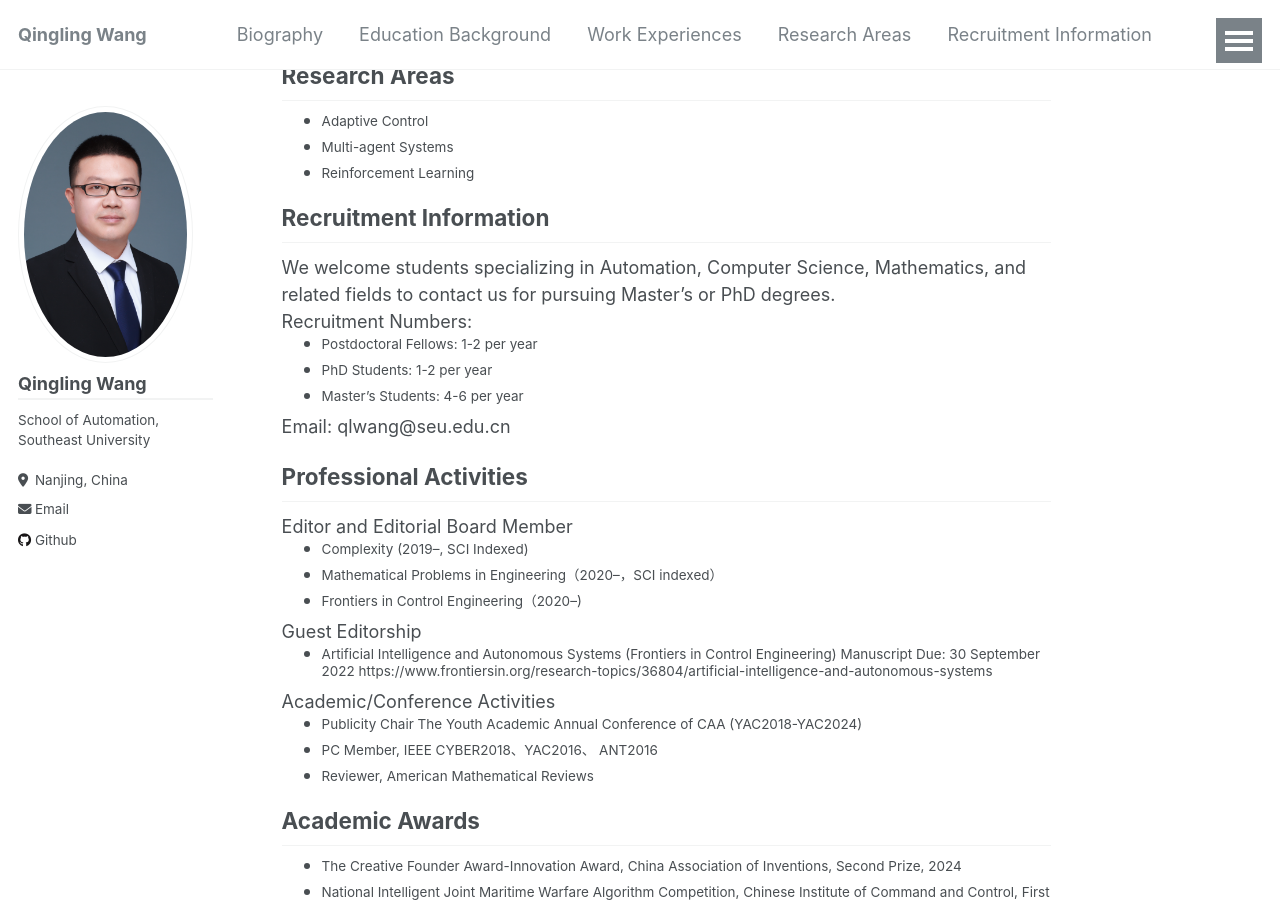
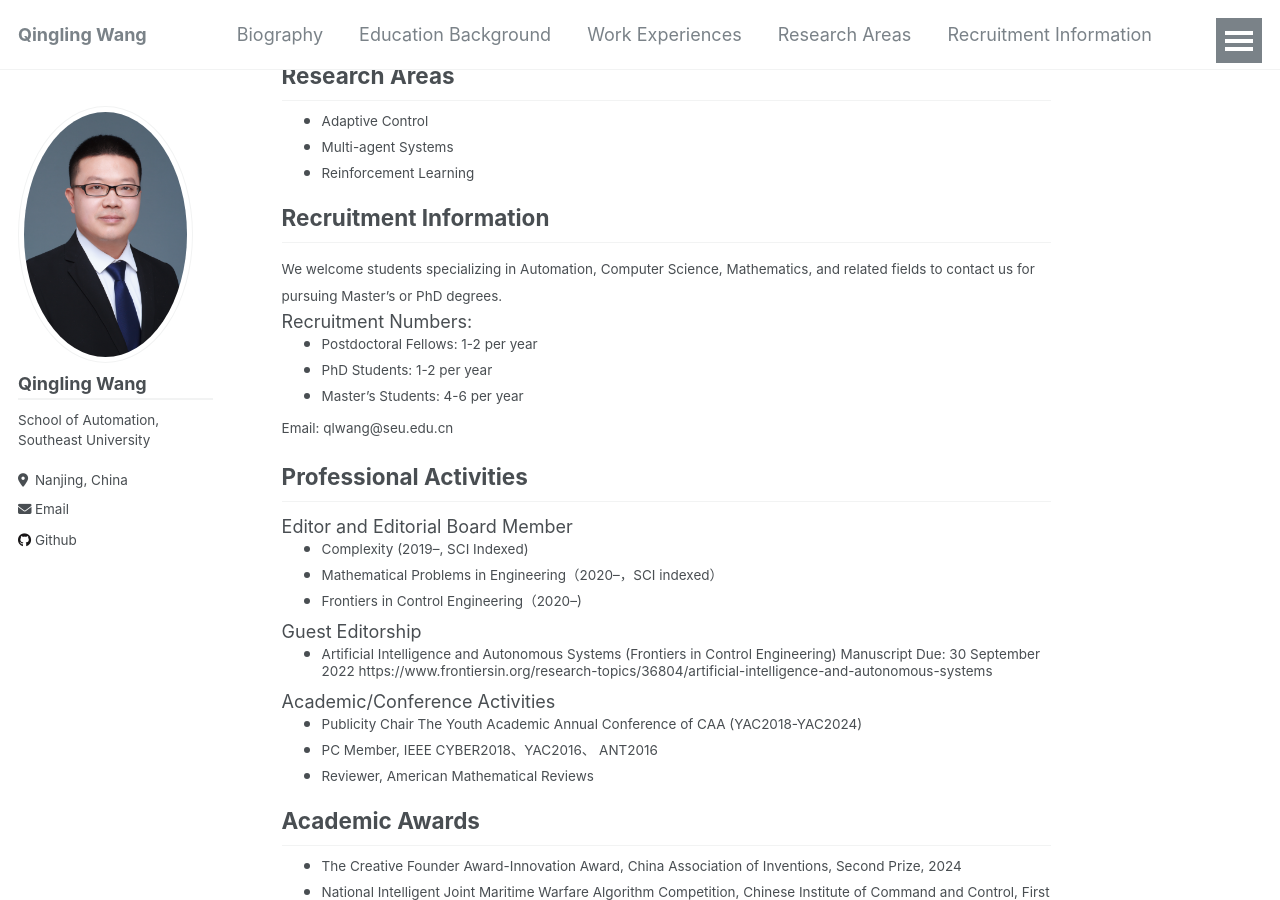
Before and after one commit to qinglingwang/qinglingwang.github.io, a Jekyll site: the page built from _pages/about.md, in a window 1280 px wide and 900 px high, scrolled down 772 px. Built offline with Jekyll 4.4.1, drawn with Linux system fonts in a browser that asks for light colours.

```diff
--- a/_pages/about.md
+++ b/_pages/about.md
@@ -60,7 +60,7 @@ h1, h2, h3, h4, h5, h6 {
 * <small> Reinforcement Learning
 
 <h2 id="student">Recruitment Information</h2>
-We welcome students specializing in Automation, Computer Science, Mathematics, and related fields to contact us for pursuing Master's or PhD degrees.
+<small>We welcome students specializing in Automation, Computer Science, Mathematics, and related fields to contact us for pursuing Master's or PhD degrees.
 
 Recruitment Numbers:
 
```
Also changed, not shown: other parts of _pages/about.md (+1 -1 lines).
